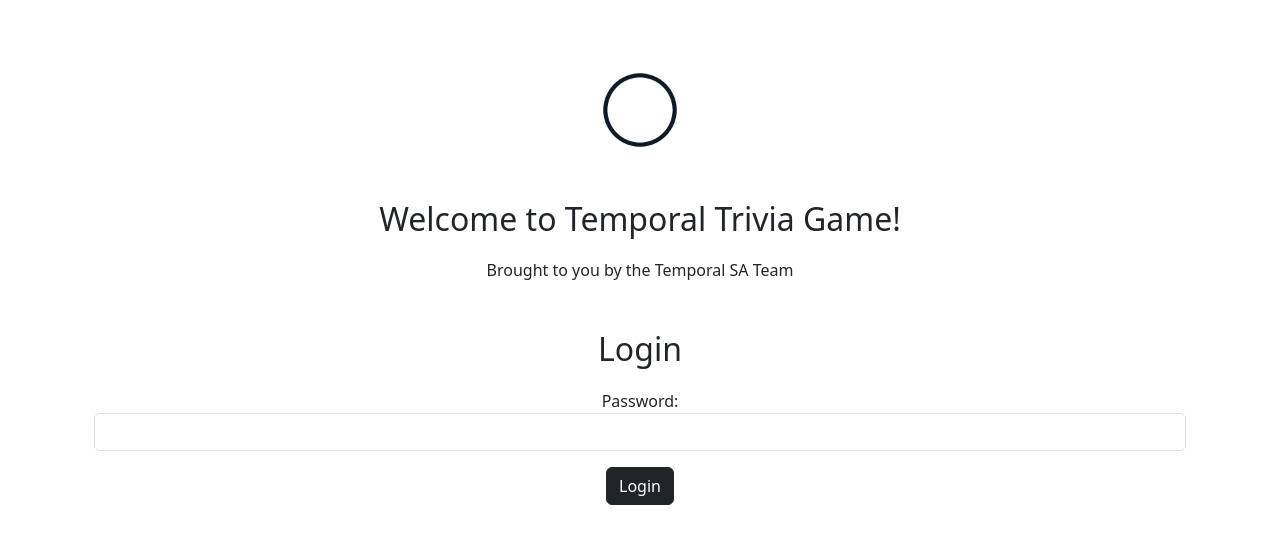
After one commit to temporal-sa/temporal-trivia-ui, a Flask app: template templates/login.html in a window 1280 px wide. The commit adds this page. Shown: the top 544 px of the page. Run offline with Flask 3, Linux system fonts and the light colour scheme; the template is opened without the code that fills it, so the values that code supplies are empty.

```diff
--- a/app.py
+++ b/app.py
@@ -18,14 +18,17 @@
 
 @app.route('/')
 async def home():
+    return render_template('login.html')
+
+@app.route('/game')
+async def game():
+
     client = await get_client()
-    running_games = []
-    async for wf in client.list_workflows("ExecutionStatus='Running' and WorkflowType='TriviaGameWorkflow'"):
+    async for wf in client.list_workflows("WorkflowType='TriviaGameWorkflow'"):
         handle = client.get_workflow_handle(wf.id, run_id=wf.run_id)
 
         desc = await handle.describe()
         regex = re.search(r'(?<=trivia-game-)\d+$', wf.id)
-
         game_id = None
         if regex:
             game_id = regex.group()
@@ -61,22 +64,15 @@
             if progress["stage"] != "start":
                 games[game_id]["started"] = True
 
-            running_games.append(game_id)
             games[game_id]["users"] = player_names
-
-    # cleanup games
-    delete_games = []
-    for game_id in games:
-        if game_id not in running_games:
-            delete_games.append(game_id)
-
-    for game_id in delete_games:
-        del games[game_id]
+        else:
+            if game_id in games:
+                del games[game_id]
 
     return render_template('index.html', games=games)
 
 def create_qr_code(game_id):
-    img = qrcode.make(f'https://triviav2.tmprl-demo.cloud/{game_id}/join')
+    img = qrcode.make(f'https://trivia.tmprl-demo.cloud/{game_id}/join')
     with open(f'static/qr/qr-{game_id}.gif', 'wb') as qr:
         img.save(qr)
 
--- a/templates/create.html
+++ b/templates/create.html
@@ -96,6 +96,7 @@
         <label for="category">Category:</label>
         <select id="category" name="category" onchange="handleCategoryChange(this)">
           <option value="random">Random</option>
+          <option value="temporal">Temporal</option>
           <option value="general">General</option>
           <option value="software_engineering">Software Engineering</option>
           <option value="science">Science</option>
--- a/templates/end.html
+++ b/templates/end.html
@@ -5,6 +5,7 @@
 <!DOCTYPE html>
 <html>
 <head>
+  <meta http-equiv="refresh" content="5">
   <style>
 
     table {
@@ -37,7 +38,7 @@
   {% endfor %}
 </table>
 <div style="text-align: center;">
-  <button onclick="location.href='/'" class="btn btn-dark my-3" type="button">Play Again</button>
+  <button onclick="location.href='/game'" class="btn btn-dark my-3" type="button">Play Again</button>
 </div>
 </body>
 </html>
--- a/templates/lobby.html
+++ b/templates/lobby.html
@@ -35,7 +35,7 @@
 <body>
 <img src="static/qr/qr-{{ game_id }}.gif" alt="Join" width="100" height="100">
 <h2 style="text-align: center;">Lobby</h2>
-<h3 id="timer" style="text-align: center;">Time left: 60 seconds</h3>
+<h3 id="timer" style="text-align: center;">Time left: 300 seconds</h3>
 <table id="playerTable">
   <tr>
     <th>Players</th>
@@ -51,13 +51,13 @@
 </body>
 <script>
     var start = Date.now(); // get the current time in milliseconds
-    var gameStartInSeconds = 60;
+    var gameStartInSeconds = 300;
     var interval = setInterval(function() {
         var elapsed = (Date.now() - start) / 1000; // calculate the elapsed time in seconds
         var remainingTime = gameStartInSeconds - Math.floor(elapsed);
         document.getElementById("timer").innerText = "Time left: " + remainingTime + " seconds";
         console.log("Elapsed time: " + elapsed);
-        if(elapsed > 60) { // if 60 seconds have passed
+        if(elapsed > gameStartInSeconds) { // if start time has passed
             console.log("300 seconds have passed. Redirecting to start page.");
             clearInterval(interval); // stop the interval
             window.location.href = '/{{ game_id }}/start'; // redirect to start page
--- /dev/null
+++ b/templates/login.html
@@ -0,0 +1,47 @@
+{% extends 'base.html' %}
+
+{% block content %}
+
+<head>
+  <style>
+    .top-align {
+      display: flex;
+      flex-direction: column;
+      justify-content: flex-start;
+      align-items: center;
+      text-align: center;
+      gap: 0px; /* Add space between elements */
+      padding-top: 0px; /* Add some padding at the top */
+    }
+    table {
+      margin-top: 0px;
+    }
+  </style>
+</head>
+<body>
+<div class="top-align">
+  <h2>Welcome to Temporal Trivia Game!</h2>
+  <h9>Brought to you by the Temporal SA Team</h9>
+
+  <div class="container">
+    <h2 class="mt-5">Login</h2>
+    <div class="form-group">
+        <label for="password">Password:</label>
+        <input type="password" class="form-control" id="password" required>
+    </div>
+    <button class="btn btn-dark my-3" onclick="checkPassword()">Login</button>
+  </div>
+
+  <script>
+    function checkPassword() {
+        var password = document.getElementById("password").value;
+        if (password === "temp0ral") {
+            window.location.href = '/game';
+        } else {
+            alert("Incorrect password. Please try again.");
+        }
+    }
+  </script>
+</body>
+
+{% endblock %}
--- a/templates/start.html
+++ b/templates/start.html
@@ -27,7 +27,7 @@
 <script>
 setTimeout(function(){
    check();
-}, 3000);
+}, 1000);
 
 function check() {
     fetch('/{{ game_id }}/check_ready')
@@ -35,8 +35,6 @@
         .then(data => {
             if (data.ready) {
                 window.location.href = '/{{ game_id }}/play';
-            } else {
-                setTimeout(check, 1000);
             }
         });
 }
--- a/yaml/certificates/certificate.yaml
+++ b/yaml/certificates/certificate.yaml
@@ -7,7 +7,7 @@
   privateKey:
     rotationPolicy: Always
   dnsNames:
-  - triviav2.tmprl-demo.cloud
+  - trivia.tmprl-demo.cloud
   issuerRef:
     name: letsencrypt
     kind: ClusterIssuer
--- a/yaml/deployments/ui-deployment.yaml
+++ b/yaml/deployments/ui-deployment.yaml
@@ -14,7 +14,7 @@
     spec:
       containers:
       - name: workflow
-        image: ktenzer/temporal-trivia-ui:v1.8
+        image: ktenzer/temporal-trivia-ui:v1.11
         imagePullPolicy: Always
         ports:
         - name: ui
--- a/yaml/ingress/ingressroute.yaml
+++ b/yaml/ingress/ingressroute.yaml
@@ -9,7 +9,7 @@
   - websecure
   routes:
   - kind: Rule
-    match: Host(`triviav2.tmprl-demo.cloud`)
+    match: Host(`trivia.tmprl-demo.cloud`)
     services:
     - name: ui
       passHostHeader: true
--- a/yaml/ingress/ingressroute_http.yaml
+++ b/yaml/ingress/ingressroute_http.yaml
@@ -9,7 +9,7 @@
   - web
   routes:
   - kind: Rule
-    match: Host(`triviav2.tmprl-demo.cloud`)
+    match: Host(`trivia.tmprl-demo.cloud`)
     services:
     - name: ui
       passHostHeader: true
```
